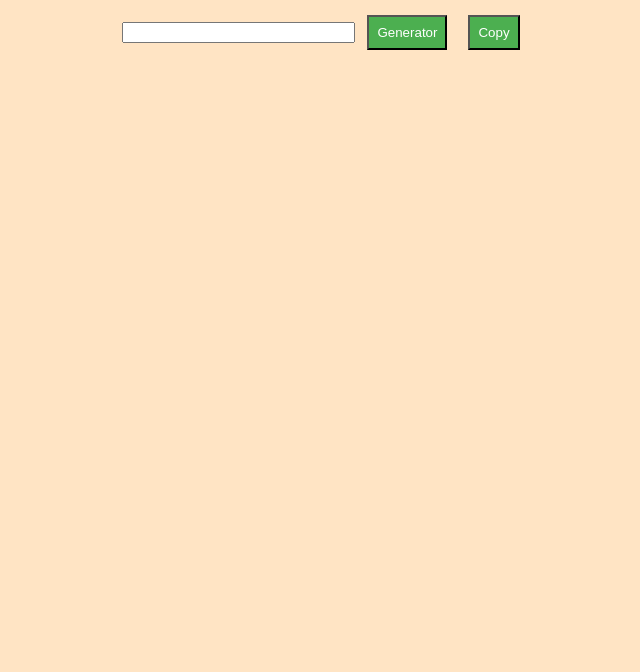
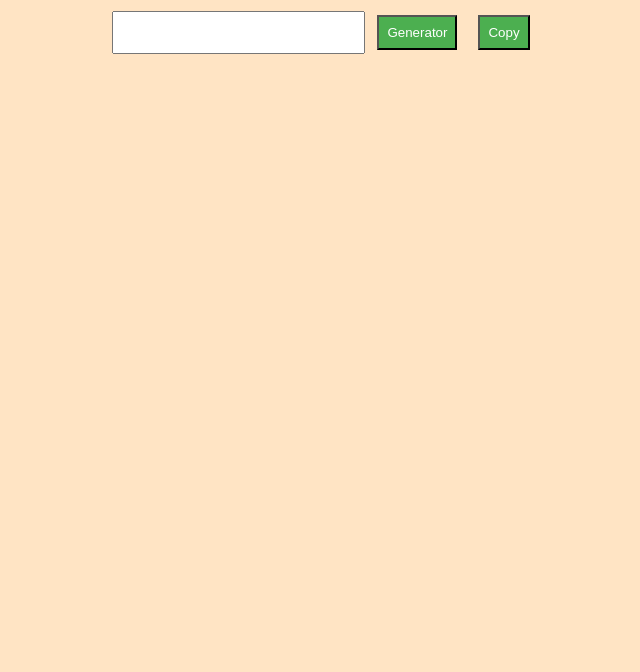
Before and after one commit to Rohitvish04/passwordGenerator, a plain HTML site: page index.html in a window 1280 px wide. Shown: the part 128-800 px from the top of the page, without its empty margins (315-955 px from the left). Drawn offline with Linux system fonts and the light colour scheme.

Commit message:
add input padding

```diff
--- a/styles.css
+++ b/styles.css
@@ -25,3 +25,7 @@ button{
     margin: 8px;
     padding: 8px;
 }
+
+input {
+    padding: 12px;
+}
```
